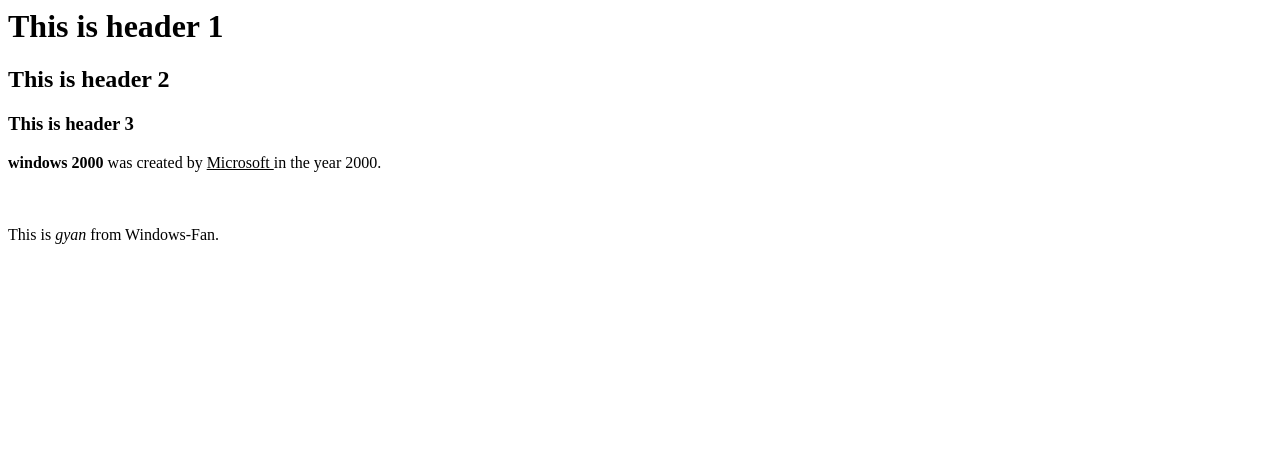
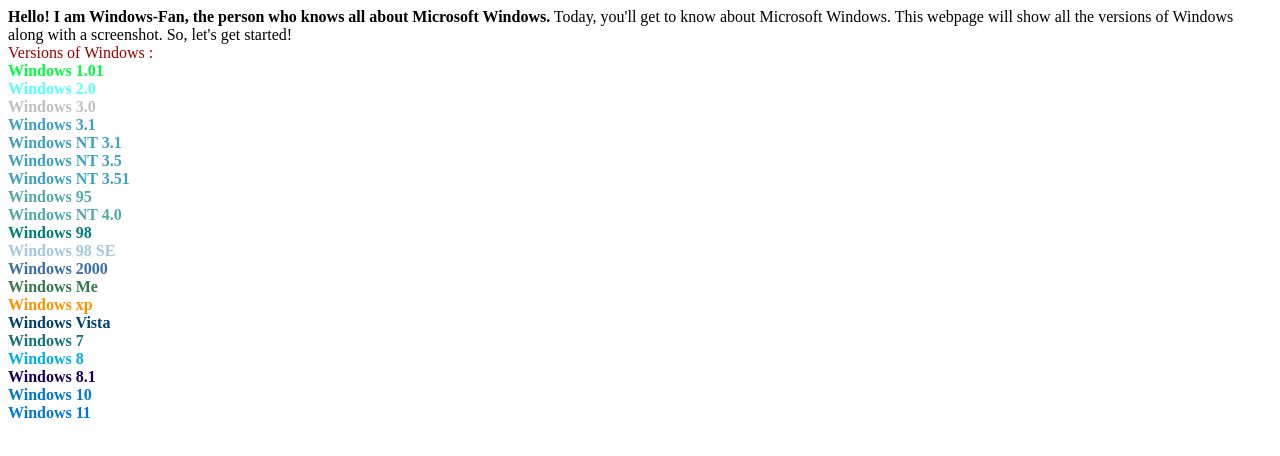
Before and after one commit to neilPintoGitHub/neilPintoGitHub.github.io, a plain HTML site: page win-fan/index.html in a window 1280 px wide. Drawn offline with Linux system fonts and the light colour scheme.

Commit message:
New code from Gabriel

```diff
--- a/win-fan/index.html
+++ b/win-fan/index.html
@@ -1,24 +1,32 @@
 <html>
 <head>
-<title>This is Win-Fan's First webpage</title>
+<title>All the versions of Windows with a little bit of information.</title>
 </head>
 <body>
-
-<h1>This is header 1</h1>
-
-<h2>This is header 2</h2>
-
-<h3>This is header 3</h3>
-
-<b>windows 2000</b> was created by <u> Microsoft </u> in the year 2000.
-
-<br/><br/><br/><br/>
-
-This is <i>gyan</i> from Windows-Fan.
-
-<br/><br/>
+<b>Hello! I am Windows-Fan, the person who knows all about Microsoft Windows.</b> Today, you'll get to know about Microsoft Windows.
+This webpage will show all the versions of Windows along with a screenshot. So, let's get started!</br>
+<Font color = "#990000">Versions of Windows :</font></br>
+<b><Font color = "01ff40">Windows 1.01</font></br>
+<Font color = "57ffff">Windows 2.0</font></br>
+<Font color = "c0c0c0">Windows 3.0</font></br>
+<Font color = "3fa0c0">Windows 3.1</font></br>
+<Font color = "3fa0c0">Windows NT 3.1</font></br>
+<Font color = "3fa0c0">Windows NT 3.5</font></br>
+<Font color = "3fa0c0">Windows NT 3.51</font></br>
+<Font color = "54a8a8">Windows 95</font></br>
+<Font color = "54a8a8">Windows NT 4.0</font></br>
+<Font color = "007d7b">Windows 98</font></br>
+<Font color = "a4c6de">Windows 98 SE</font></i></br>
+<Font color = "3b6ea5">Windows 2000</font> </br>
+<Font color = "38794c">Windows Me</font></br>
+<Font color = "fb9300">Windows xp</font></br>
+<Font color = "01406d">Windows Vista</font></br>
+<Font color = "147183">Windows 7</font></br>
+<Font color = "00adef">Windows 8</font></br>
+<Font color = "180053">Windows 8.1</font></br>
+<Font color = "0077c8">Windows 10</font></br>
+<Font color = "0078d4">Windows 11</font></br></b>
 
 
 </body>
-
 </html>
```
